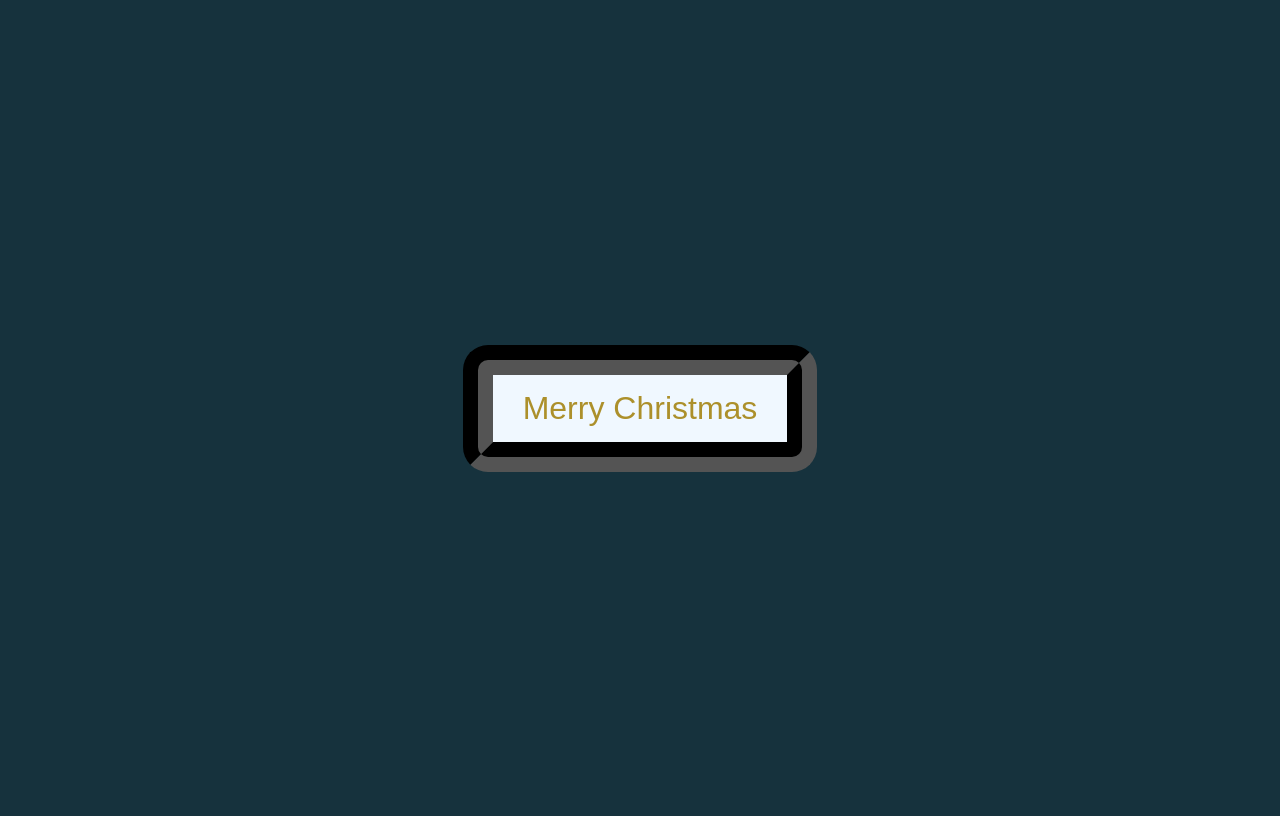
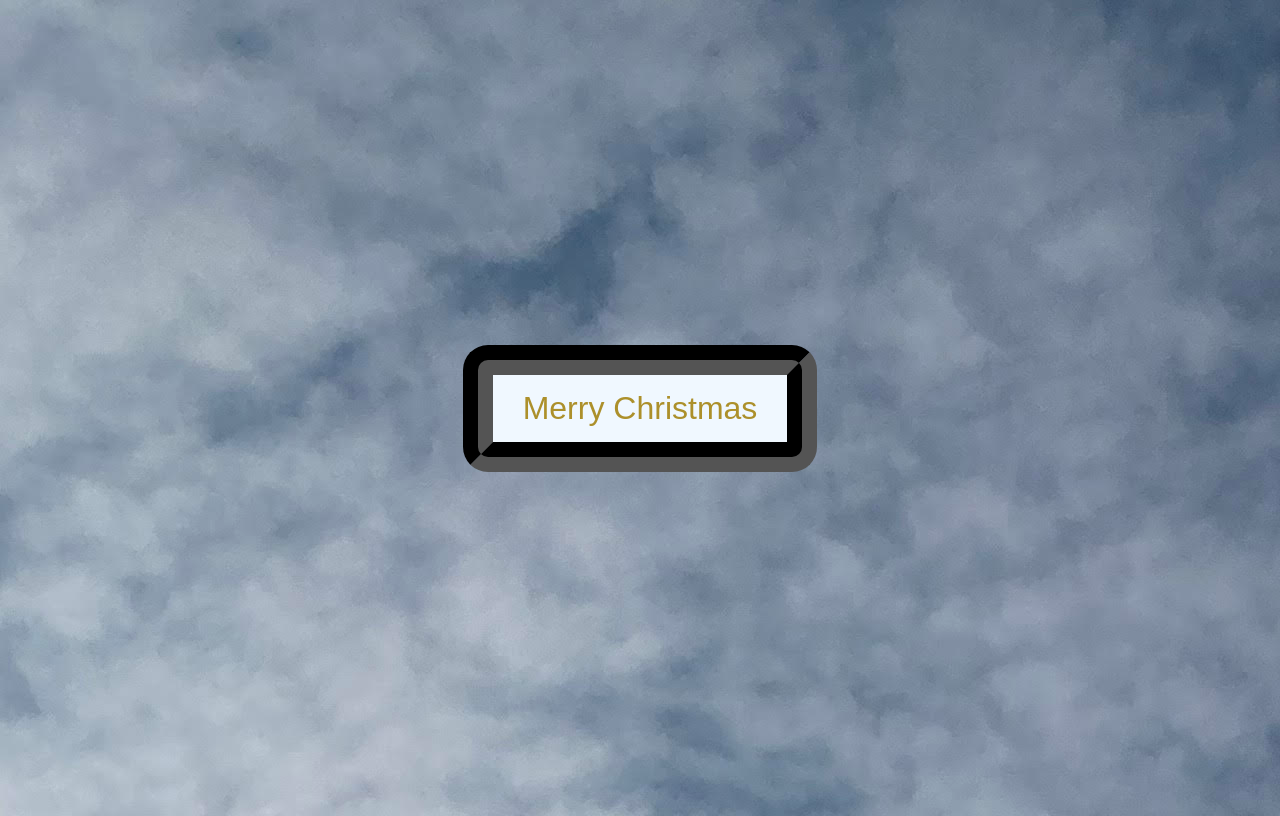
Before and after one commit to Kritikaadhikarii/Christmas-tree, a plain HTML site: page index.html in a window 1280 px wide. Drawn offline with Linux system fonts and the light colour scheme.

Commit message:
new changes made

```diff
--- a/style.css
+++ b/style.css
@@ -3,7 +3,8 @@ body {
   height: 100vh;
   align-items: center;
   justify-content: center;
-  background-color: #16323d;
+  /* background-color: #16323d; */
+  background: url(sky.jpg);
 }
 
 .christmas-tree {
@@ -175,6 +176,7 @@ body {
   display: block;
   content: "";
   transform: rotate(-35deg);
+
 }
 
 .star:after {
```
Also changed, not shown: sky.jpg (added).
